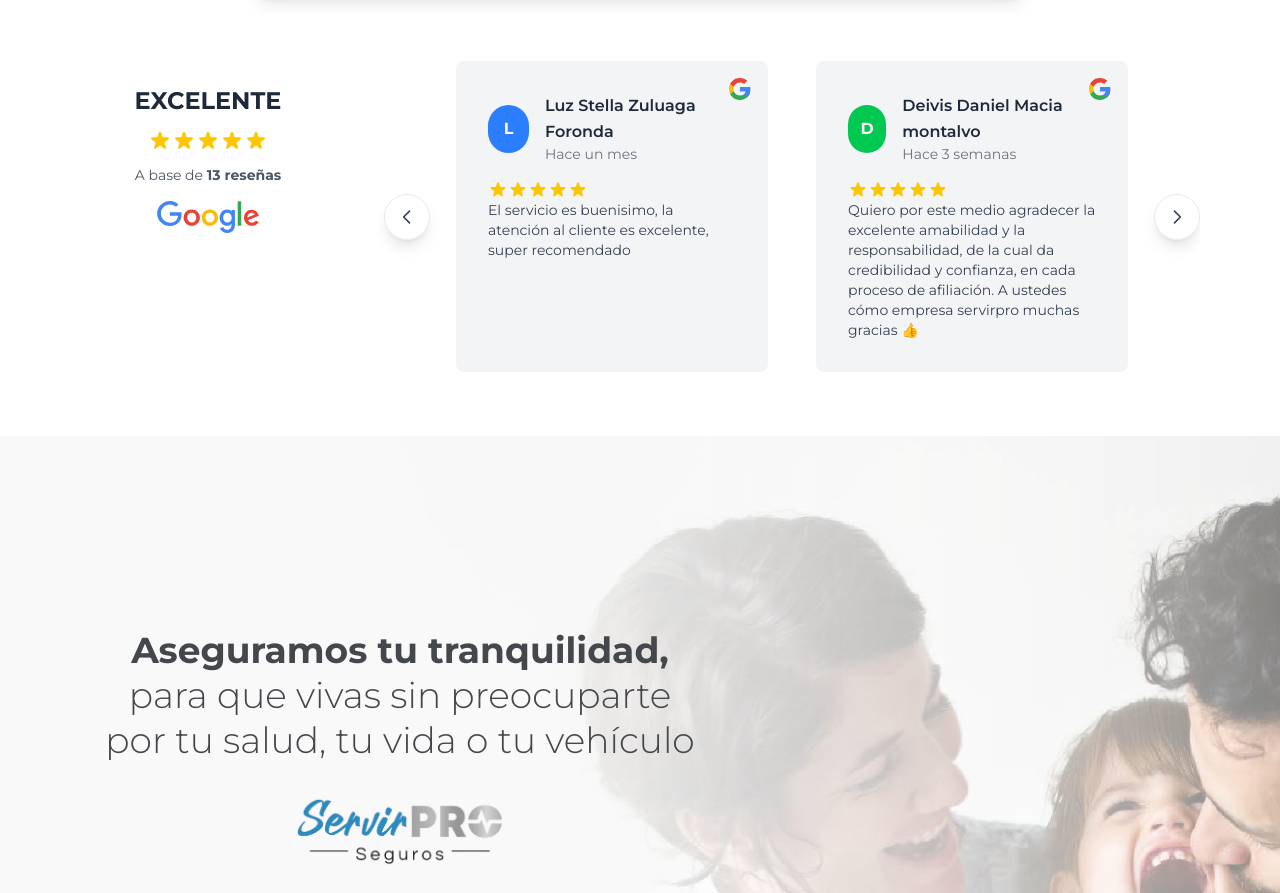
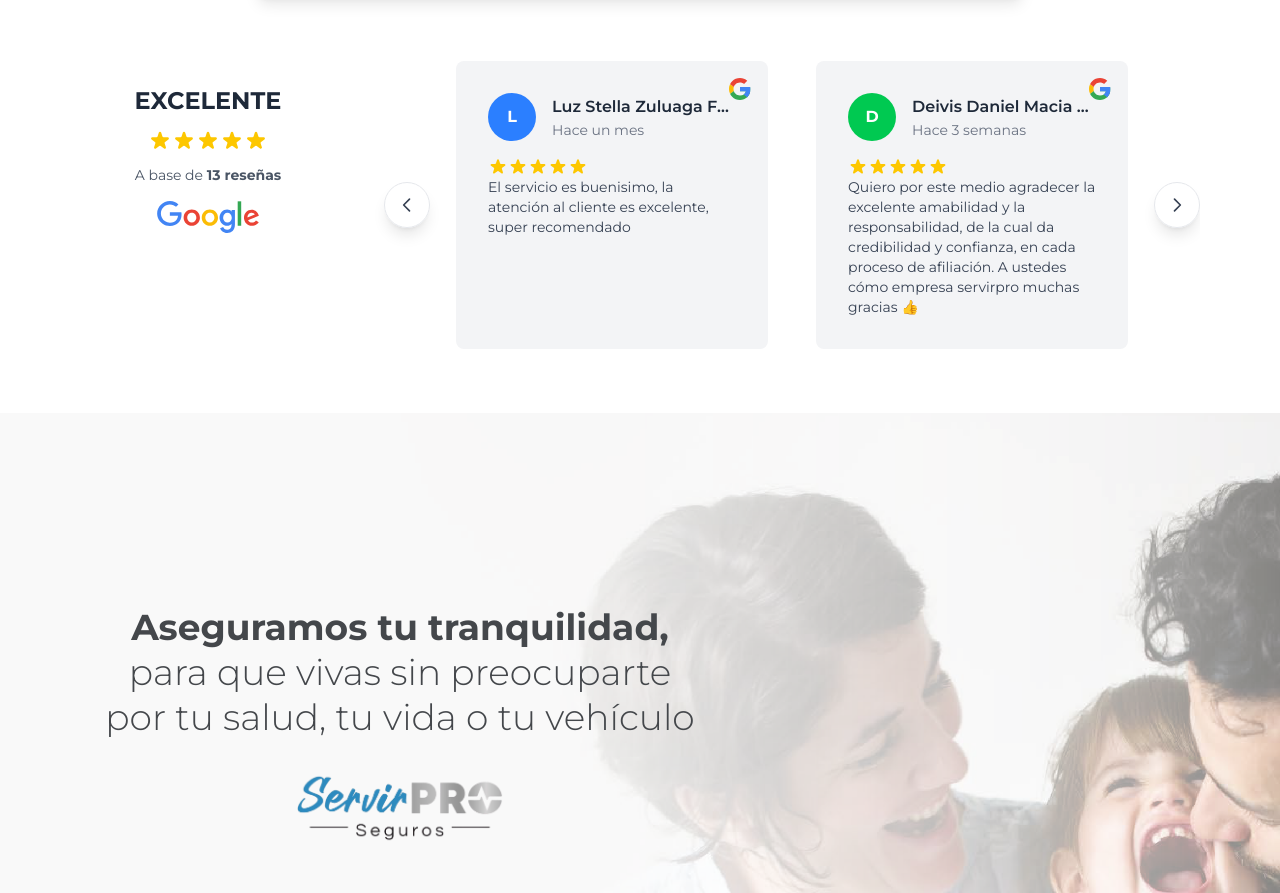
Before and after one commit to JohnatanRamos/ServirPro-Page, an Astro site: page / in a window 1280 px wide. Shown: the part 3084-3977 px from the top of the page. Built offline with nearby package versions, Linux system fonts and the light colour scheme; Astro itself is replaced by a stand-in of ours.

Commit message:
fix(ReviewCard): prevent name overflow and improve responsive layout
Add flex-shrink-0 to avatar container to prevent shrinking and truncate long names in desktop view to avoid overflow. Also adjust layout to better handle content in responsive views.

```diff
--- a/src/components/ui/ReviewCard.astro
+++ b/src/components/ui/ReviewCard.astro
@@ -25,11 +25,11 @@ const { name, initial, timeAgo, review, bgColor = "bg-blue-500" } = Astro.props;
 
         <!-- Layout responsive: centrado en móvil, horizontal en desktop -->
         <div class="flex flex-col items-center text-center md:flex-row md:items-center md:text-left mb-4">
-            <div class={`w-12 h-12 ${bgColor} rounded-full flex items-center justify-center text-white font-bold mb-3 md:mb-0 md:mr-4`}>
+            <div class={`w-12 h-12 ${bgColor} rounded-full flex items-center justify-center text-white font-bold mb-3 md:mb-0 md:mr-4 flex-shrink-0`}>
                 {initial}
             </div>
-            <div>
-                <div class="font-semibold text-gray-800">{name}</div>
+            <div class="md:flex-1 md:min-w-0">
+                <div class="font-semibold text-gray-800 md:truncate">{name}</div>
                 <div class="text-sm text-gray-500">{timeAgo}</div>
             </div>
         </div>
```
